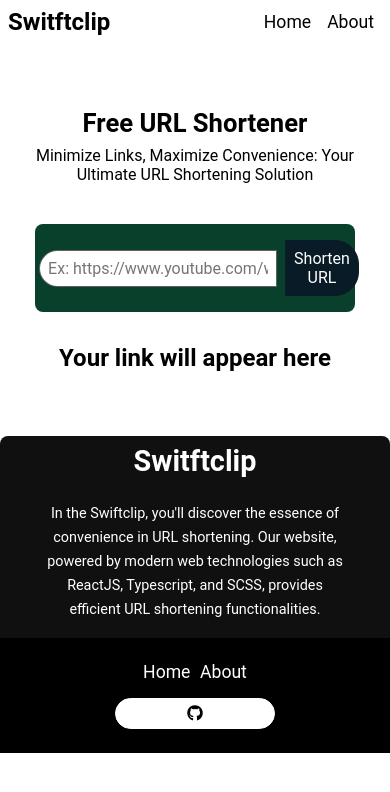
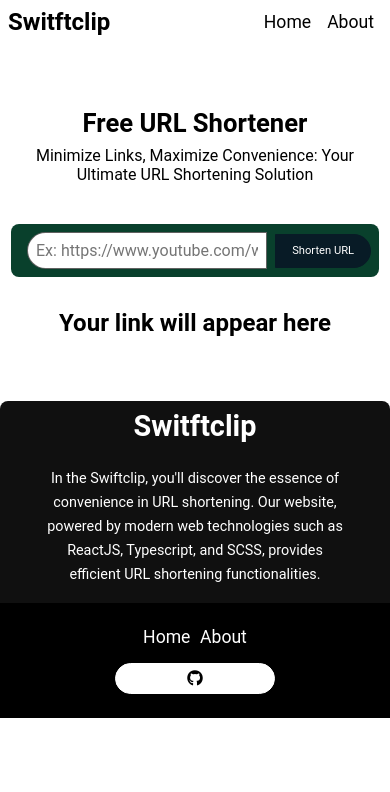
Before and after one commit to OVasconceloss/swiftclip-shortener, a React (Vite) app: page / in a window 390 px wide. Shown: the top 792 px of the page. Built offline with nearby package versions, Linux system fonts and the light colour scheme.

Commit message:
style: Styling components to make them responsive (mobile)

```diff
--- a/src/styles/home.scss
+++ b/src/styles/home.scss
@@ -148,10 +148,16 @@
     }
 
     .section-url-input {
-        width: 20rem;
+        width: 23rem;
+        padding: 0.5rem;
+
+        font-size: 0.7rem;
     }
 
     .url-input-button {
-        padding: 0.5rem;
+        width: 11rem;
+        padding: 0.6rem;
+
+        font-size: 0.7rem;
     }
 }
```
